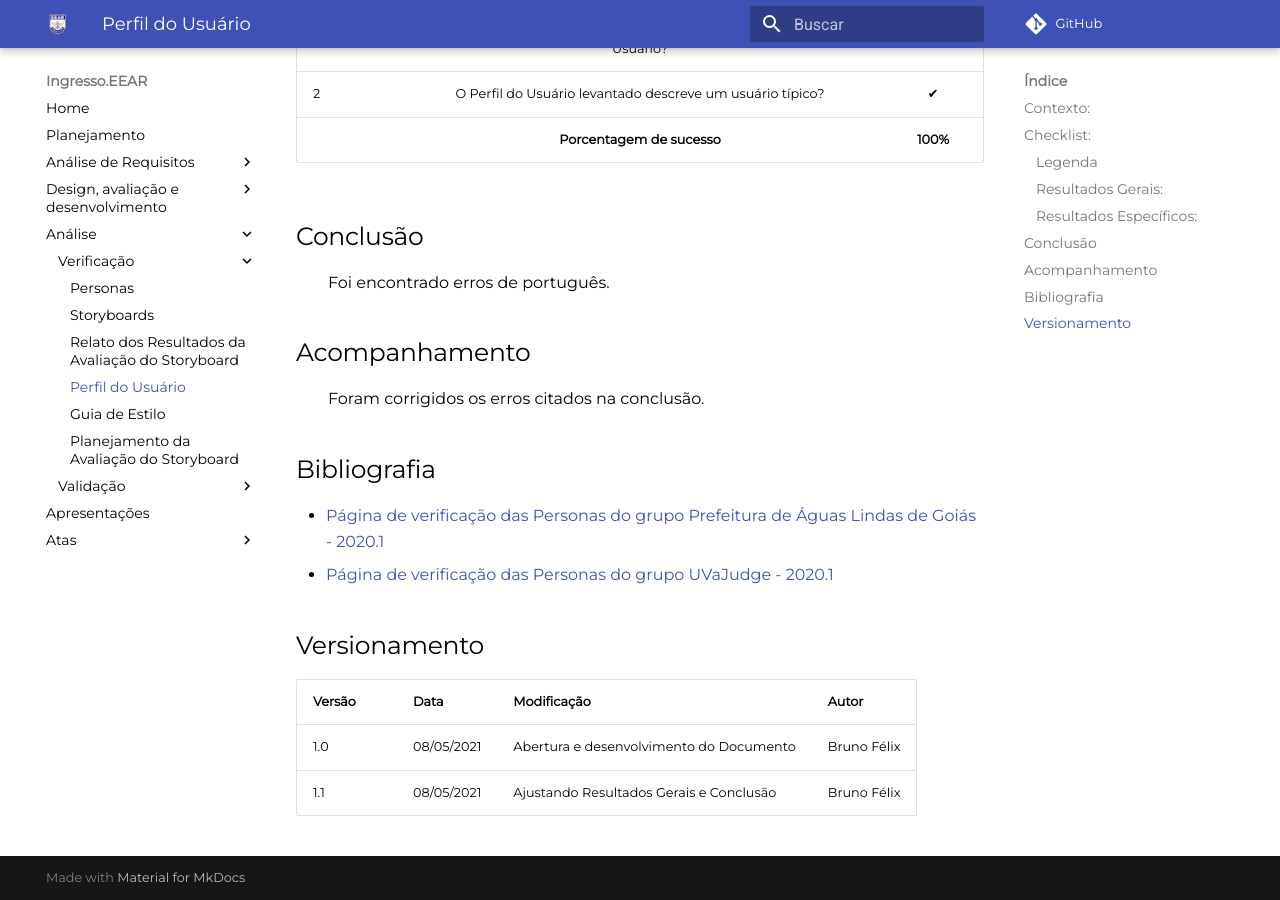
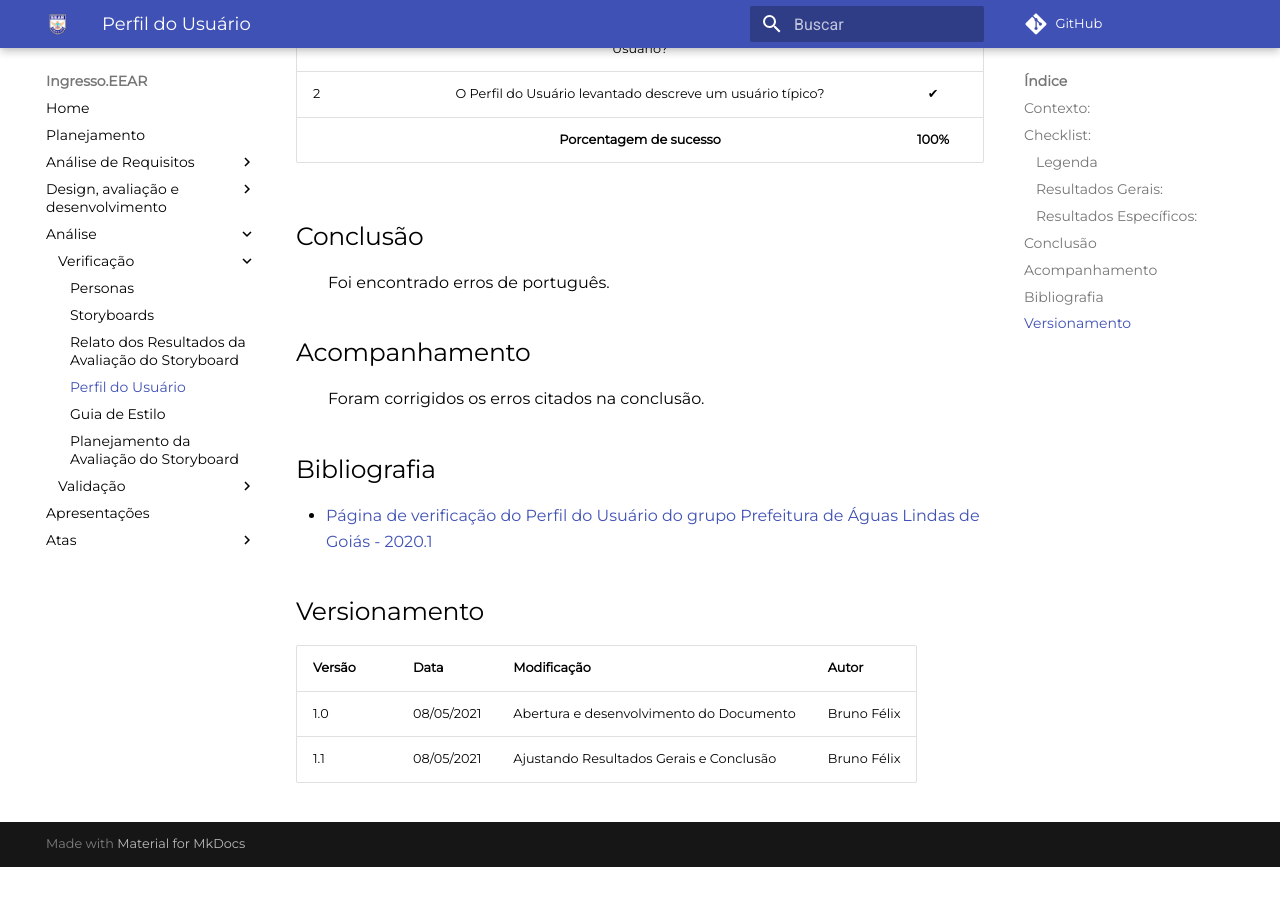
Before and after one commit to CarlosZoft/2020.2-Ingresso.eear, an MkDocs documentation site: the page built from docs/analise/verificacao/perfil-do-usuario.md, in a window 1280 px wide and 900 px high, scrolled down 1348 px. Built offline with MkDocs 1.6.1 and Material for MkDocs 9.7.7, drawn with Linux system fonts in a browser that asks for light colours; comment, search, counter and statistics services are not loaded; after the commit the page ends 2215 px from its top, so only the background shows below that.

```diff
--- a/docs/analise/verificacao/perfil-do-usuario.md
+++ b/docs/analise/verificacao/perfil-do-usuario.md
@@ -41,9 +41,7 @@
 &emsp;&emsp;Foram corrigidos os erros citados na conclusão.
 
 ## Bibliografia
-
-- [Página de verificação das Personas do grupo Prefeitura de Águas Lindas de Goiás - 2020.1](https://interacao-humano-computador.github.io/2020.1-Prefeiturade-Aguas-Lindas-de-Goias/verificacao/veri_personas/)
-- [Página de verificação das Personas do grupo UVaJudge - 2020.1](https://interacao-humano-computador.github.io/2020.1-UVaJudge/entrega_7/verificacao/personas/)
+- [Página de verificação do Perfil do Usuário do grupo Prefeitura de Águas Lindas de Goiás - 2020.1](https://interacao-humano-computador.github.io/2020.1-Prefeiturade-Aguas-Lindas-de-Goias/verificacao/veri_questionario/)
 
 ## Versionamento
 |Versão|Data|Modificação|Autor|
```
Also changed, not shown: docs/analise/verificacao/guia-de-estilo.md (+3 -0 lines), docs/analise/verificacao/plan-ava-storyboard.md (+3 -0 lines).
